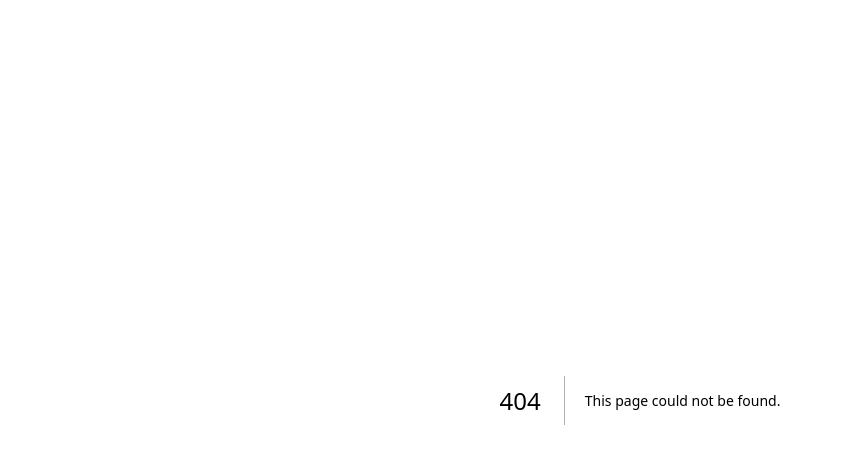
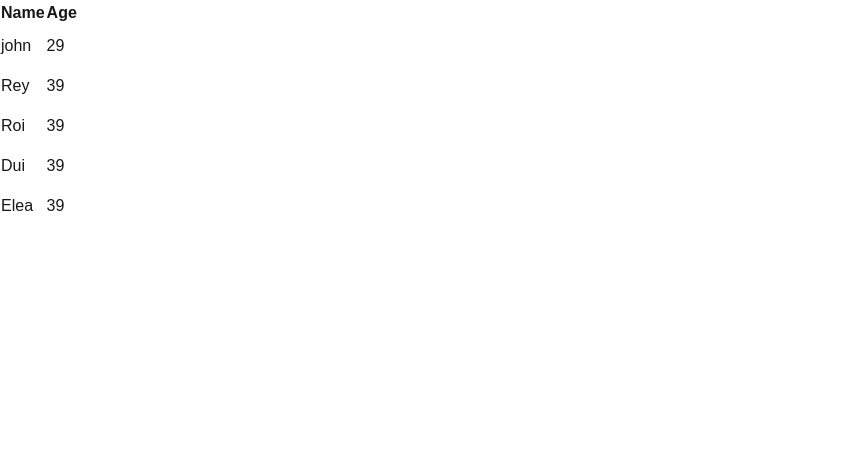
Before and after one commit to indraxyz/reactjs-dnd, a Next.js app: page /dnd/basic in a window 1280 px wide. Before the commit this address had no page. Shown: the top 464 px of the page, without its empty margins (0-841 px from the left). Built offline with nearby package versions, Linux system fonts and the light colour scheme.

Commit message:
try basic

```diff
--- /dev/null
+++ b/app/dnd/basic/page.tsx
@@ -0,0 +1,98 @@
+"use client";
+
+import React, { useState, DragEvent } from "react";
+import { motion } from "motion/react";
+
+const Page = () => {
+  const [data, setData] = useState([
+    {
+      fullname: "john",
+      age: 29,
+    },
+    {
+      fullname: "Rey",
+      age: 39,
+    },
+    {
+      fullname: "Roi",
+      age: 39,
+    },
+    {
+      fullname: "Dui",
+      age: 39,
+    },
+    {
+      fullname: "Elea",
+      age: 39,
+    },
+  ]);
+
+  const dragStart = (
+    e: MouseEvent | TouchEvent | PointerEvent | DragEvent,
+    idx: number
+  ) => {
+    if ("dataTransfer" in e) {
+      e.dataTransfer.setData("position", idx.toString());
+    }
+
+    // console.log("start at " + idx);
+  };
+
+  // const dragEnter = (e: DragEvent, idx: number) => {
+  //   e.dataTransfer.setData("hover", idx);
+  //   console.log("hover at " + idx);
+  // };
+
+  const dragOver = (e: DragEvent) => {
+    // e.dataTransfer.setData("hover", idx.toString());
+    e.preventDefault();
+    // console.log("drag over");
+  };
+
+  const dragEnd = (e: DragEvent, drop: number) => {
+    // const idx = e.dataTransfer.getData("position");
+    // const currentContent = copyData[idx];
+    // let tasks = data.filter((task) => {
+    //   if (task.fullname == idx) {
+    //   }
+    //   return;
+    // });
+    // copyData.splice(idx, 1); //delete moved content
+    // copyData.splice(drop, 0, currentContent);
+    // setData([...copyData]);
+  };
+
+  return (
+    <>
+      <table>
+        <thead>
+          <tr>
+            <th>Name</th>
+            <th>Age</th>
+          </tr>
+        </thead>
+        <tbody className="transition-all">
+          {data.map((d, i) => (
+            <tr
+              key={i}
+              className="h-10 transition-transform"
+              draggable
+              onDragStart={(e) => dragStart(e, d.fullname)}
+              onDragOver={(e) => dragOver(e)}
+              onDrop={(e) => dragEnd(e, i)}
+            >
+              <td>{d.fullname}</td>
+              <td>{d.age}</td>
+            </tr>
+          ))}
+        </tbody>
+      </table>
+    </>
+  );
+};
+
+export default Page;
+
+// https://www.freecodecamp.org/news/reactjs-implement-drag-and-drop-feature-without-using-external-libraries-ad8994429f1a/
+// https://dev.to/wolfmath/drag-and-drop-with-react-519m
+// https://www.codinn.dev/projects/react-drag-and-drop-without-library
--- a/app/dnd/page.tsx
+++ b/app/dnd/page.tsx
@@ -8,7 +8,7 @@ import React, {
   FormEvent,
 } from "react";
 // framer motion
-import { motion } from "motion/react";
+import { motion } from "framer-motion";
 import { FiPlus, FiTrash, FiX } from "react-icons/fi";
 
 // MAIN background
@@ -70,8 +70,13 @@ const Column = ({
 }: ColumnProps) => {
   const [active, setActive] = useState(false);
 
-  const handleDragStart = (e: DragEvent, card: CardType) => {
-    if (e.dataTransfer != null) e.dataTransfer.setData("cardId", card.id);
+  const handleDragStart = (
+    e: MouseEvent | TouchEvent | PointerEvent | DragEvent,
+    card: CardType
+  ) => {
+    if ("dataTransfer" in e) {
+      if (e.dataTransfer !== null) e.dataTransfer.setData("cardId", card.id);
+    }
   };
 
   const handleDragEnd = (e: DragEventReact) => {
@@ -204,7 +209,10 @@ const Column = ({
 
 // CARD NOTE
 type CardProps = CardType & {
-  handleDragStart: (e: DragEvent, card: CardType) => void;
+  handleDragStart: (
+    e: MouseEvent | TouchEvent | PointerEvent | DragEvent,
+    card: CardType
+  ) => void;
 };
 const Card = ({ title, id, column, handleDragStart }: CardProps) => {
   return (
```
